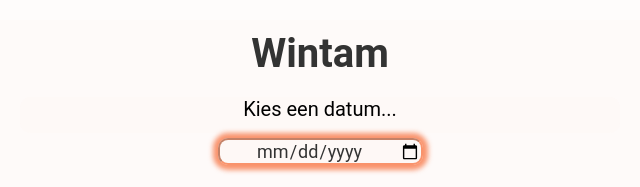
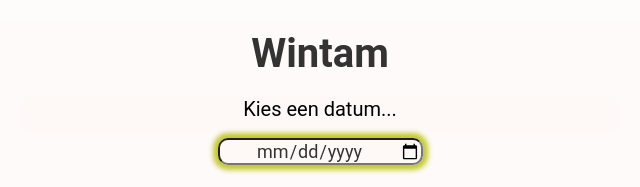
Before and after one commit to mcrombeen/Getijden3, a plain HTML site: page wintam.html in a window 1280 px wide. Shown: the whole page, without its empty margins (320-960 px from the left). Drawn offline with Linux system fonts and the light colour scheme.

Commit message:
Update styles.css

```diff
--- a/styles.css
+++ b/styles.css
@@ -46,8 +46,7 @@ input {
   color: #333333;
   font-family: 'Roboto', sans-serif;
   text-align: center;
-  border-color: rgb(245 84 23 / 62%);
-  box-shadow: 0 0 5px 5px rgb(245 84 23 / 62%);
+  box-shadow: 0 0 5px 5px #bbc416e6;
   border-radius: 10px;
   margin-bottom: 5px;
 
```
